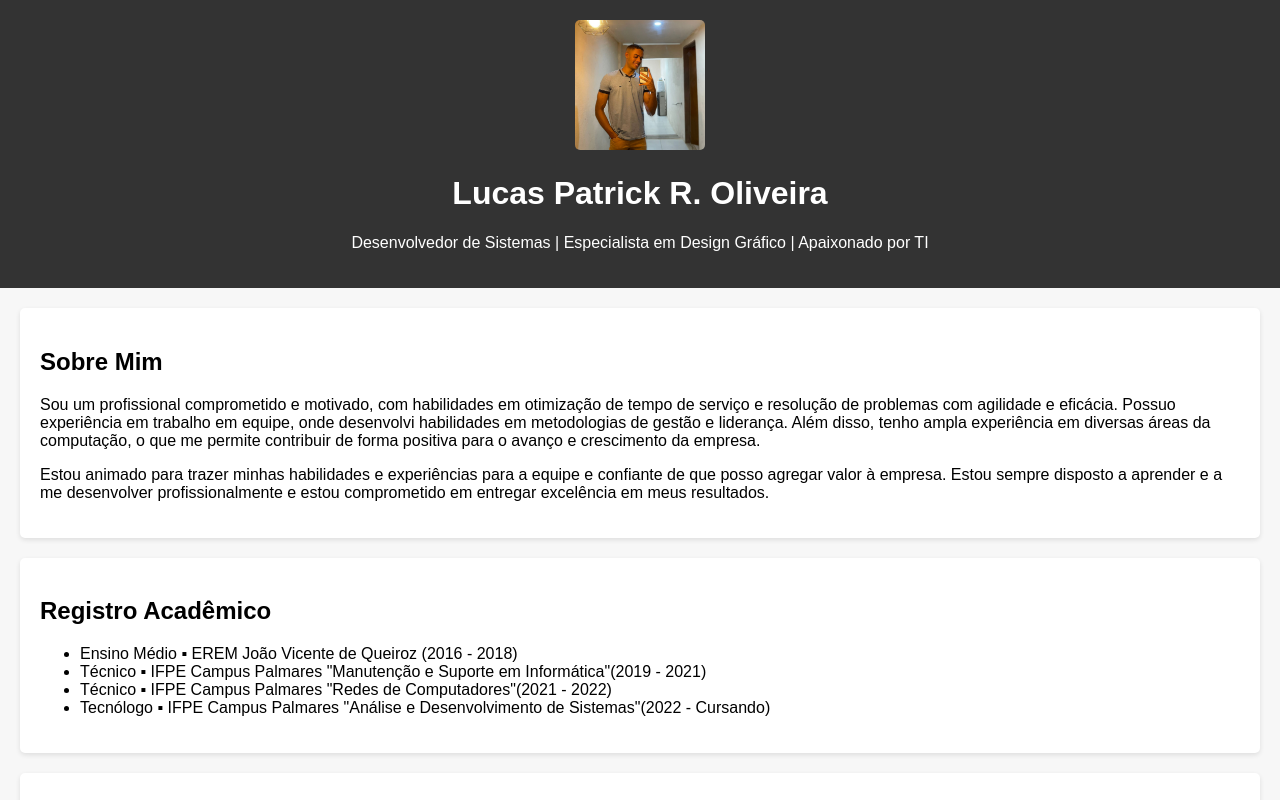
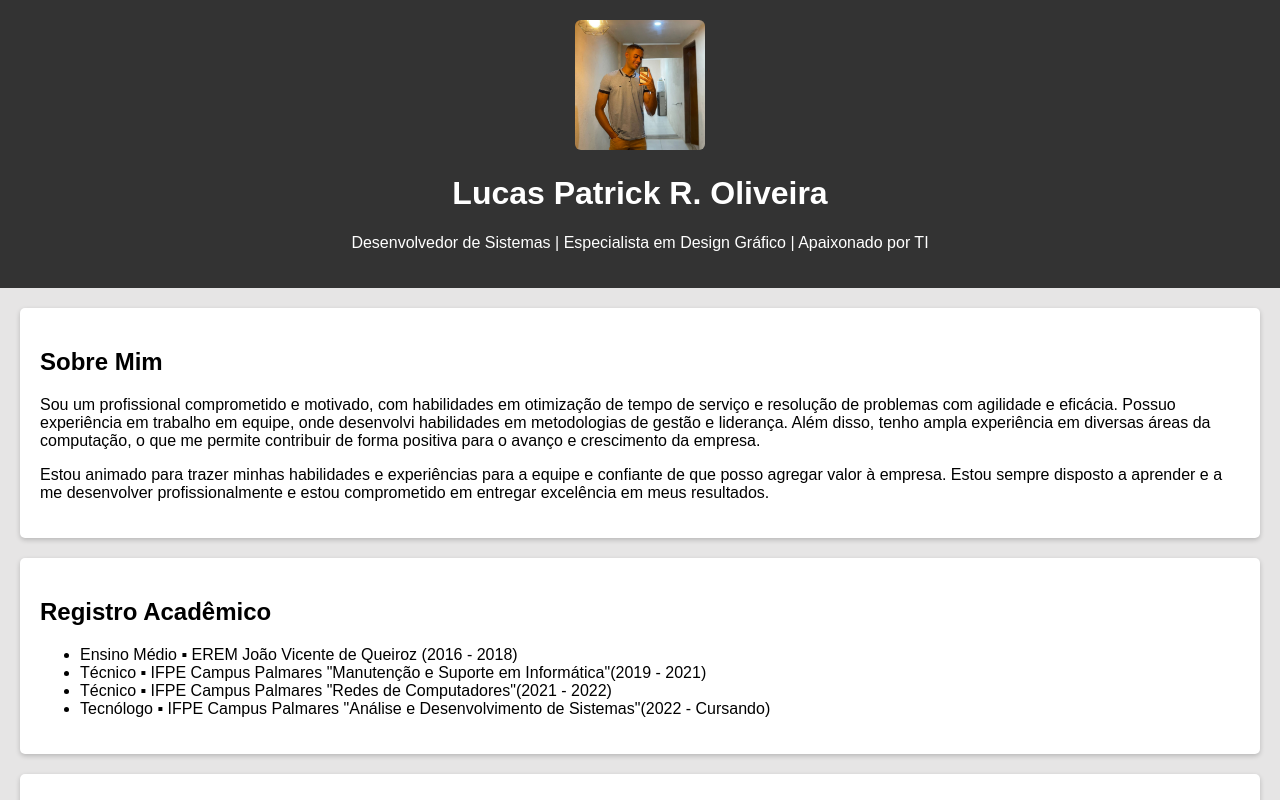
Before and after one commit to lucasptrick/Portifolio, a plain HTML site: page index.html in a window 1280 px wide. Shown: the top 800 px of the page. Drawn offline with Linux system fonts and the light colour scheme.

Commit message:
Update styles.css

```diff
--- a/styles.css
+++ b/styles.css
@@ -2,7 +2,7 @@ body {
     font-family: Arial, sans-serif;
     margin: 0;
     padding: 0;
-    background-color: #f7f7f7;
+    background-color: hsl(0, 2%, 90%);
 }
 
 /* Cabeçalho */
@@ -19,14 +19,15 @@ section {
     padding: 20px;
     background-color: #fff;
     border-radius: 5px;
-    box-shadow: 0 2px 5px rgba(0, 0, 0, 0.1);
+    box-shadow: 0 2px 5px rgba(0, 0, 0, 0.2);
 }
 
 /* Imagem */
 img {
     max-width: 100%;
-    height: auto;
-    border-radius: 5px;
+    border-radius: 6px;
+    width: "130";
+    height: "130";
 }
 
 /* Projetos */
```
